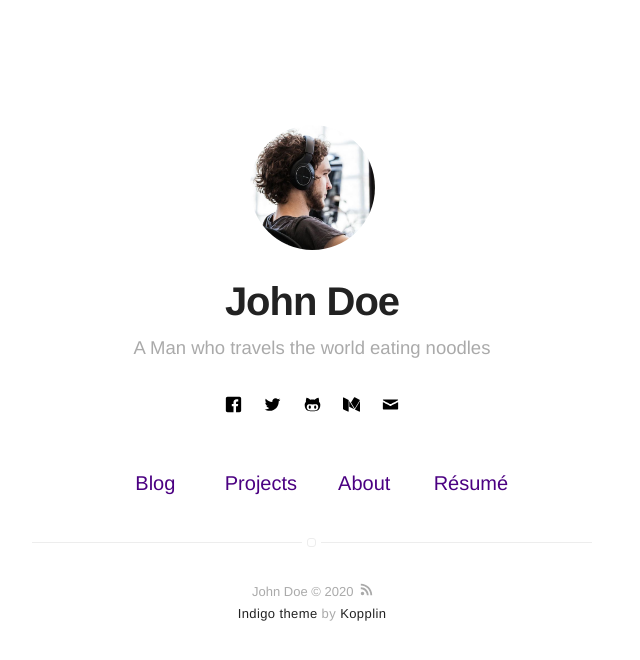
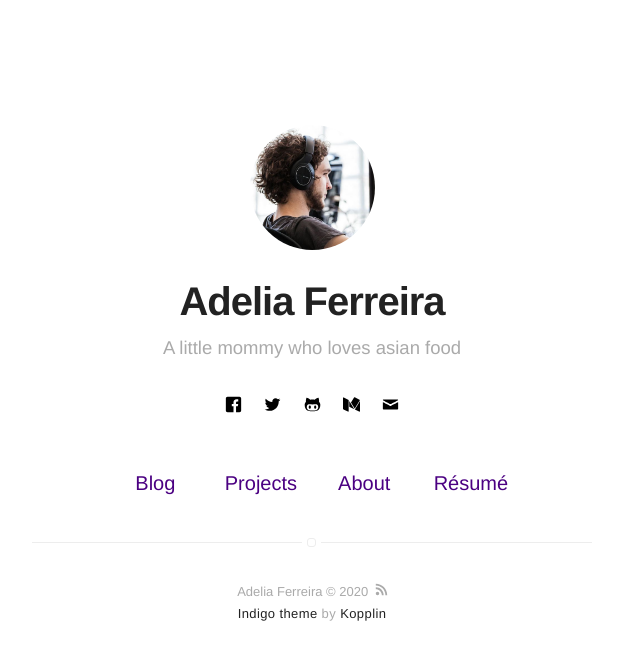
Before and after one commit to adeliaferreira/blog, a Jekyll site: the page built from index.html, in a window 1280 px wide. Shown: the top 660 px of the page, without its empty margins (328-968 px from the left). Built offline with Jekyll 4.4.1, drawn with Linux system fonts in a browser that asks for light colours.

Commit message:
Adding my configs

```diff
--- a/_config.yml
+++ b/_config.yml
@@ -1,9 +1,9 @@
 # main text of home
-name: John Doe
-bio: A Man who travels the world eating noodles
+name: Adelia Ferreira
+bio: A little mommy who loves asian food
 
 # twitter summary info
-description: A blog about technology and stuff related
+description: A blog about a mommy technology and stuff related
 
 # if it's an external image, update below for true
 # better with square images
```
